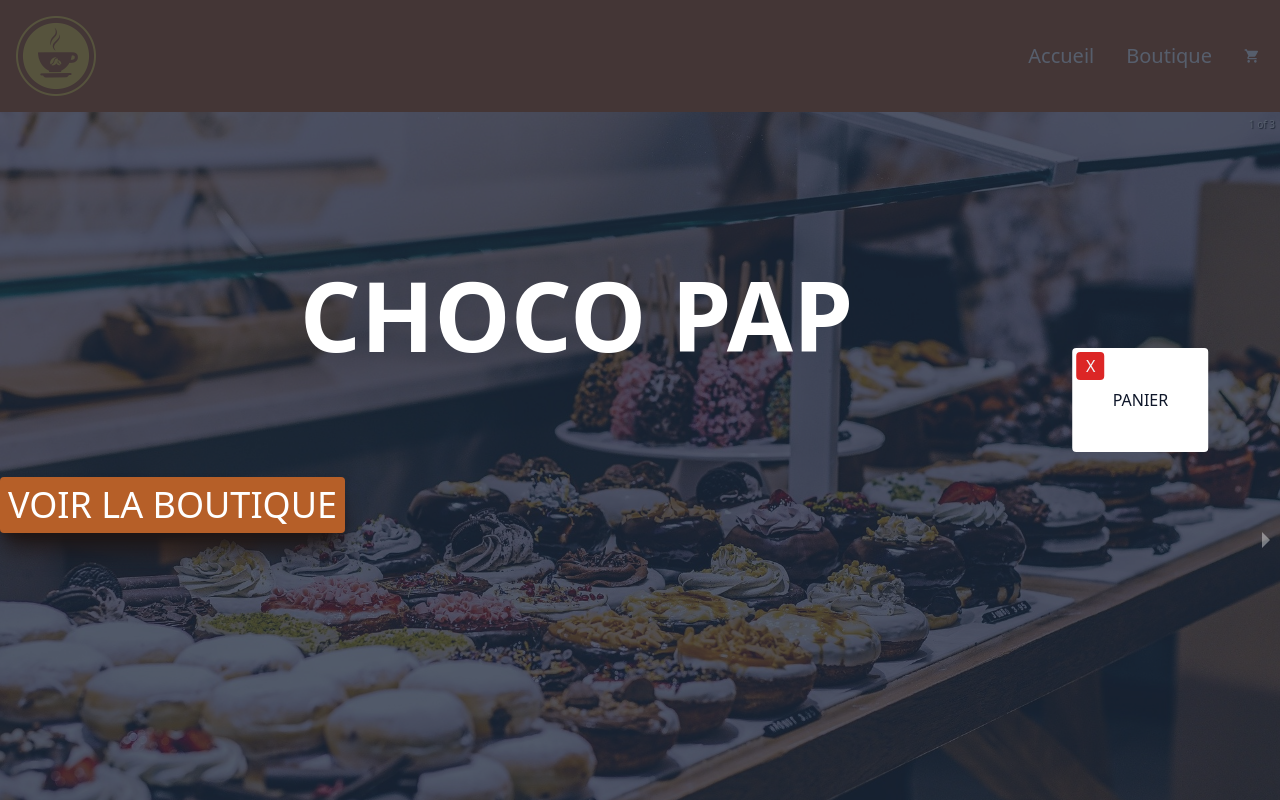
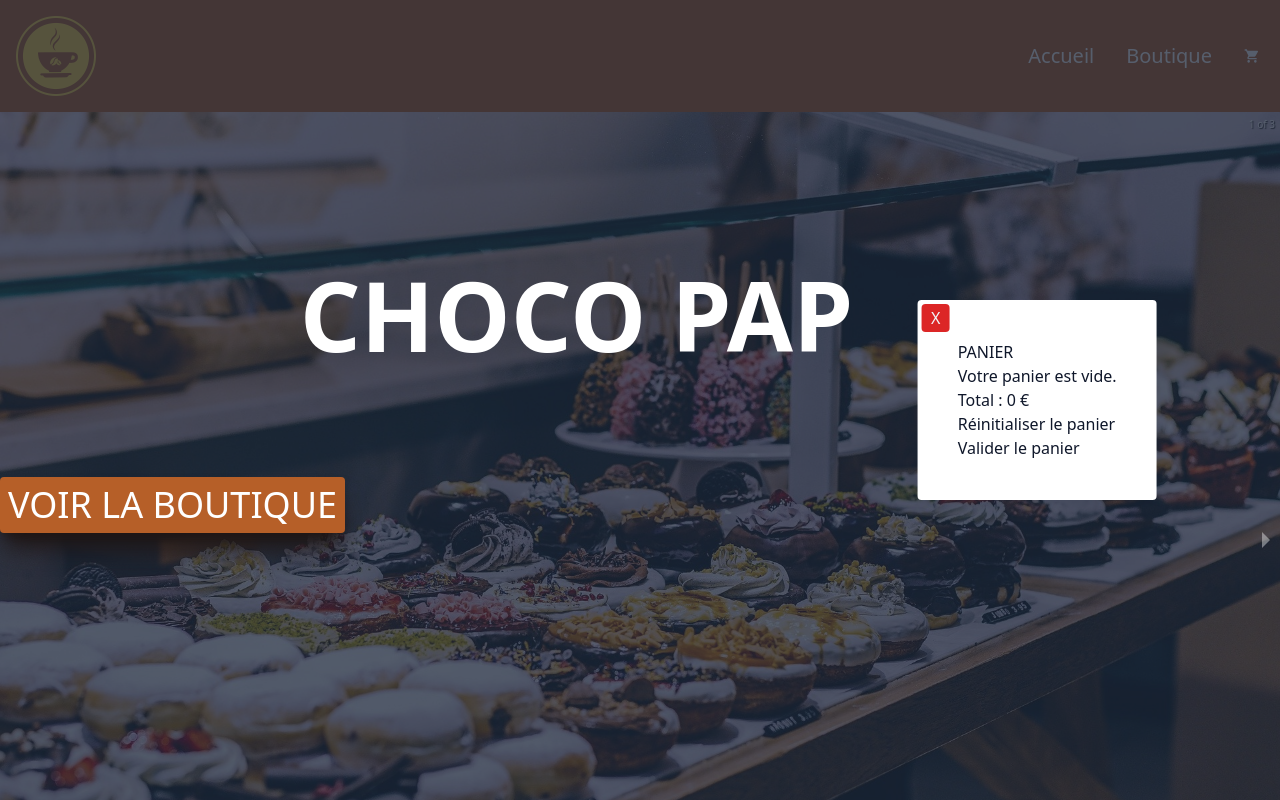
Before and after one commit to sevikomer/chocoPap, a React (Create React App) app: page / in a window 1280 px wide. Both pictures are taken after a click on the button 1252 px from the left and 56 px from the top of the page. Shown: the top 800 px of the page. Built offline with nearby package versions, Linux system fonts and the light colour scheme.

Commit message:
Update ModalContent.js

```diff
--- a/src/components/ModalContent.js
+++ b/src/components/ModalContent.js
@@ -1,11 +1,12 @@
 import React from 'react'
 
-function ModalContent({closeModal, productItems, cartItems, setCartItems}) {
+function ModalContent({closeModal, productItems, cartItems, setCartItems, handleAddProduct, handleRemoveProduct, handleCartClearance}) {
+  const totalPrice = cartItems.reduce ((price, cartItem) => price + cartItem.quantity * cartItem.price, 0);
+
   return (
     <>
-        <div onClick={closeModal}
-            className='fixed inset-0 bg-slate-800/75'>
-        </div>
+        <button onClick={closeModal} tabIndex="0" className='fixed inset-0 bg-slate-800/75'>
+        </button>
         <div className='fixed z-10 top-1/2 right-1 -translate-y-1/2 -translate-x-1/2 bg-white text-slate-900 p-10 rounded'>
             <button
             className='absolute top-1 left-1 w-7 h-7 bg-red-600 text-slate-100 rounded'
@@ -13,12 +14,44 @@ function ModalContent({closeModal, productItems, cartItems, setCartItems}) {
             >
                 X
             </button>
-            <h1>PANIER</h1>
-            <ul>
 
-            </ul>
-        </div>
-    </>
+            <div>PANIER</div>
+            <div>
+              {cartItems.length === 0 && (<div>Votre panier est vide.</div>)}
+            </div>
+
+            <div>
+              {cartItems?.map(cartItem => (
+                <div key={cartItem.id}>
+                  <div>
+                    <button>X</button>
+                  </div>
+                  <div>
+                    <img src={cartItem.image} alt='' className='w-60 h-40'/>
+                  </div>
+                  <div>
+                    <h3>{cartItem.title}</h3>
+                  </div>
+                    <div>{cartItem.price} €</div>
+                    <div>{cartItem.quantity}</div>
+                  <div>
+                    <button onClick={() => handleAddProduct(cartItem)}>+</button>
+                  </div>
+                  <div>
+                    <button onClick={() => handleRemoveProduct(cartItem)}>-</button>
+                  </div>
+                </div>
+              ))}
+              </div>
+              <div>Total : {totalPrice} €</div>
+            <div>
+              <button onClick={() => handleCartClearance()}>Réinitialiser le panier</button>
+            </div>
+            <div>
+              <button>Valider le panier</button>
+            </div>
+            </div>
+          </>
   )
 }
 
```
